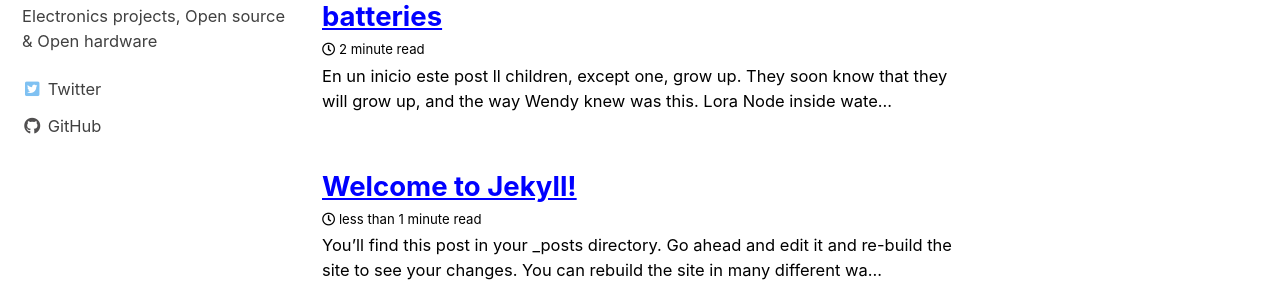
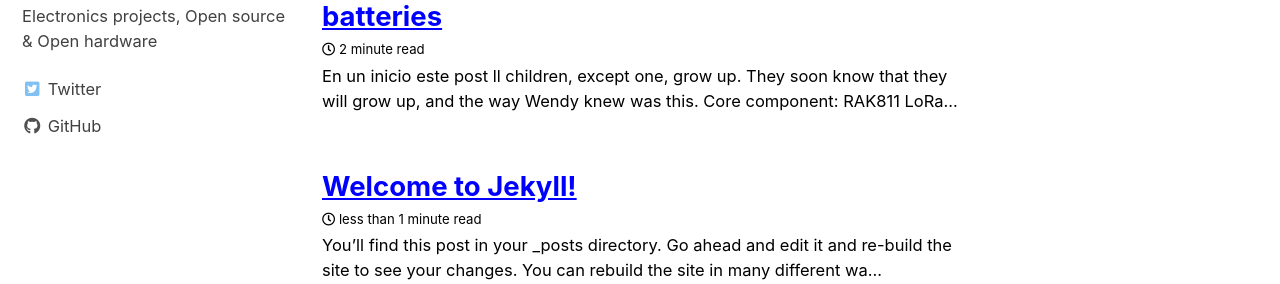
Before and after one commit to galopago/galopago.github.io, a Jekyll site: the page built from index.html, in a window 1280 px wide and 900 px high. Shown: the part 270-554 px from the top of the window. Built offline with Jekyll 4.4.1, drawn with Linux system fonts in a browser that asks for light colours; cached includes are drawn as plain includes; the list of posts is cut into pages by our own code.

Commit message:
notice call to action

```diff
--- a/_posts/2020-10-05-rak811-lora-node-aa.md
+++ b/_posts/2020-10-05-rak811-lora-node-aa.md
@@ -11,10 +11,14 @@
 
 En un inicio este post ll children, except one, grow up. They soon know that they will grow up, and the way Wendy knew was this.
 
-<figure  >
+Core component: RAK811 LoRa module. Get yours!
+{: .notice--danger}
+
+<figure>
 	<a href="/assets/images/RAK811_NODE_OPEN.JPG"> <img src="/assets/images/RAK811_NODE_OPEN.JPG"> </a>
 	<figcaption>Lora Node inside waterproof case</figcaption>
 </figure>
+
 
 #### Key features:
 * Open source Hardware & Software
```
Also changed, not shown: other parts of _posts/2020-10-05-rak811-lora-node-aa.md (+1 -1 lines).
